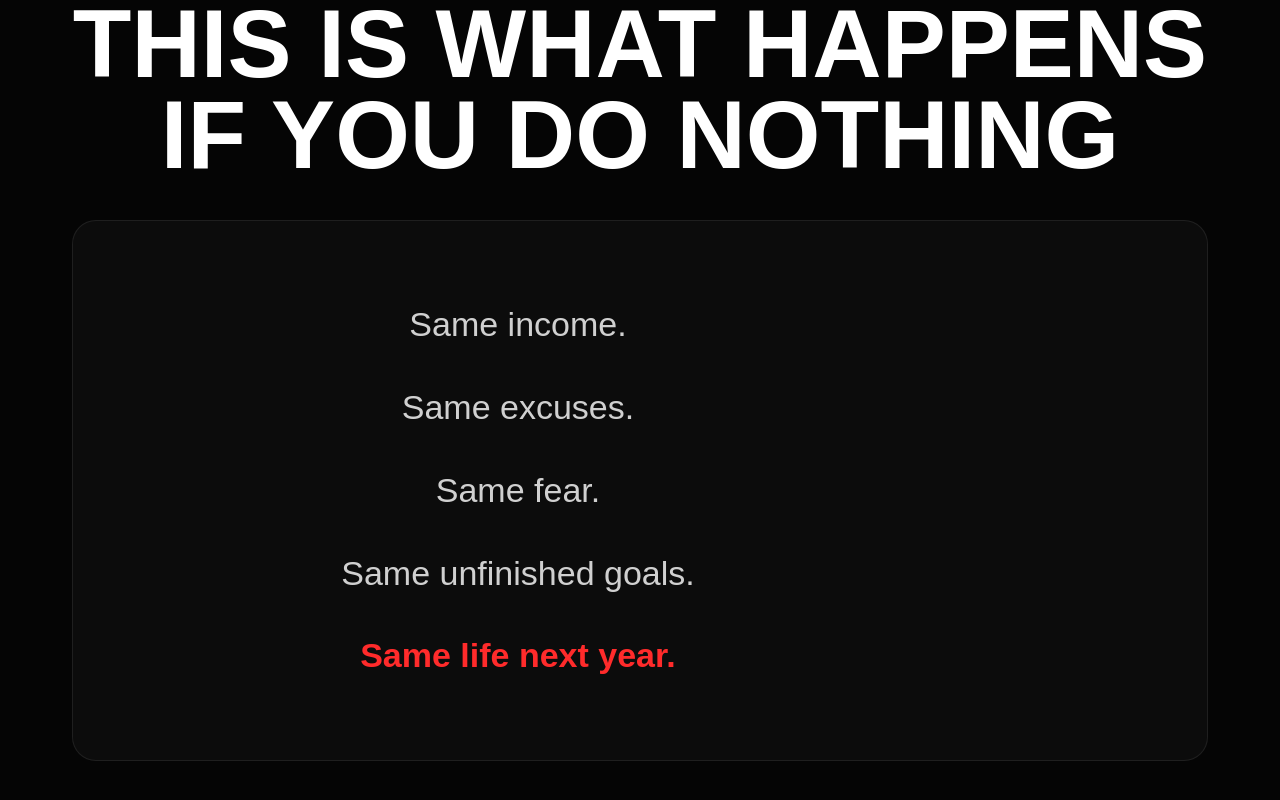
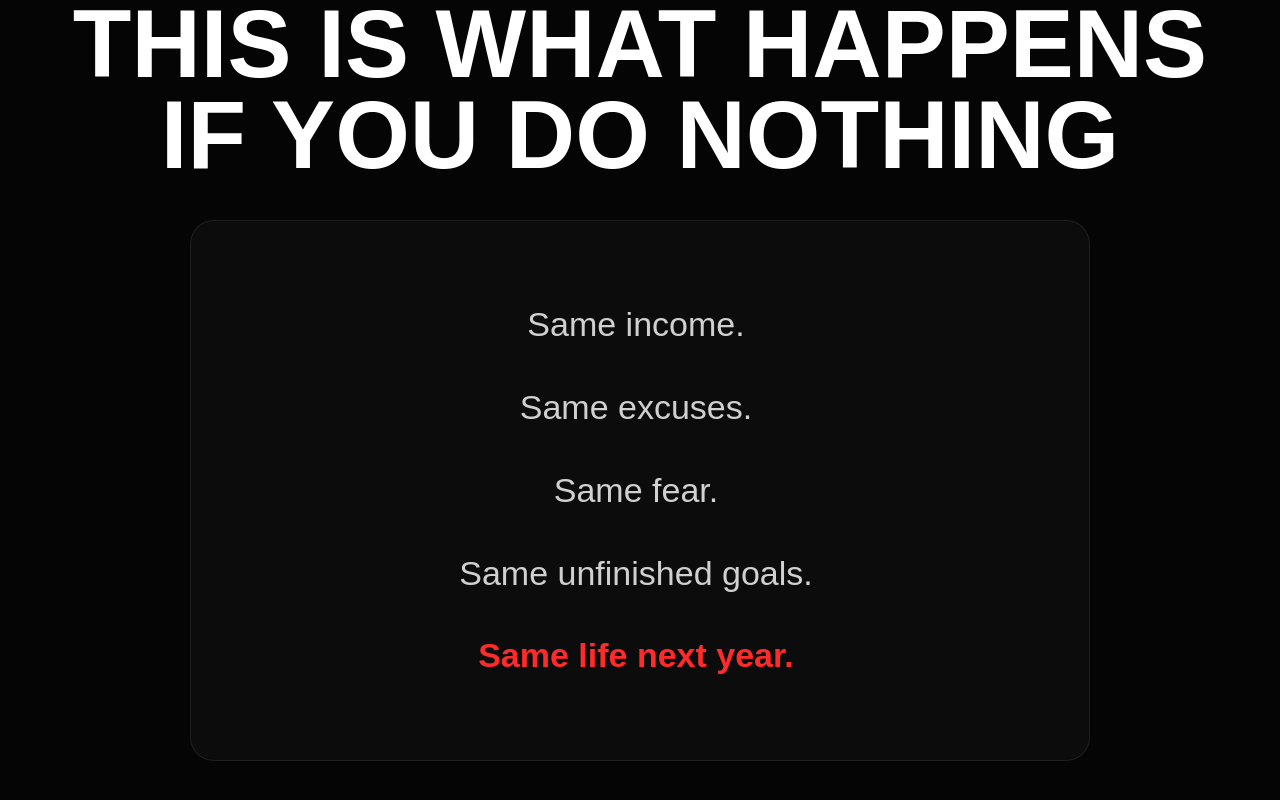
Before and after one commit to dupie2010-afk/Kill-the-Comfort, a React (Vite) app: page / in a window 1280 px wide. Shown: the part 2332-3132 px from the top of the page. Built offline with nearby package versions, Linux system fonts and the light colour scheme.

Commit message:
Update app.css

```diff
--- a/src/styles/app.css
+++ b/src/styles/app.css
@@ -119,7 +119,9 @@ p {
   background: rgba(255,255,255,0.03);
   border-radius: 24px;
   padding: 50px 20px;
-  margin-top: 40px;
+
+  max-width: 900px;
+margin: 40px auto 0 auto;
 }
 
 .warning-box p {
```
